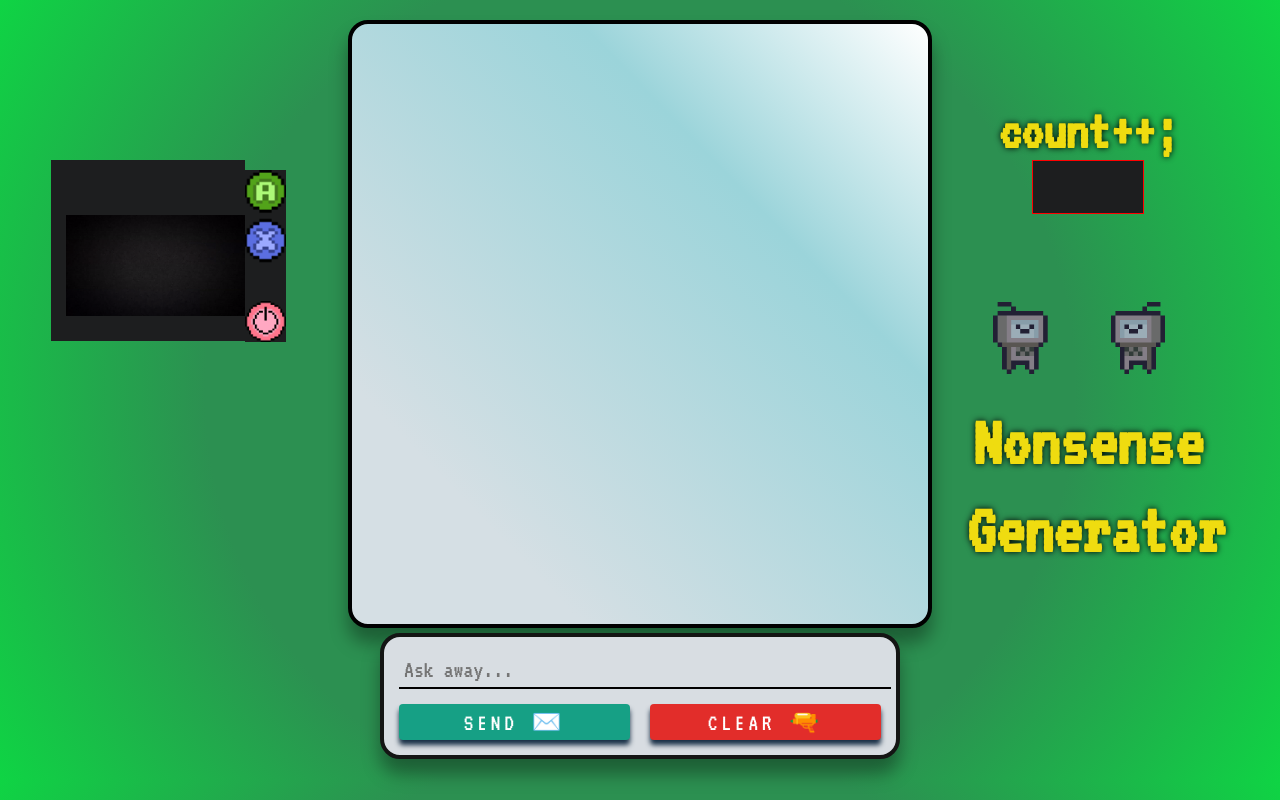
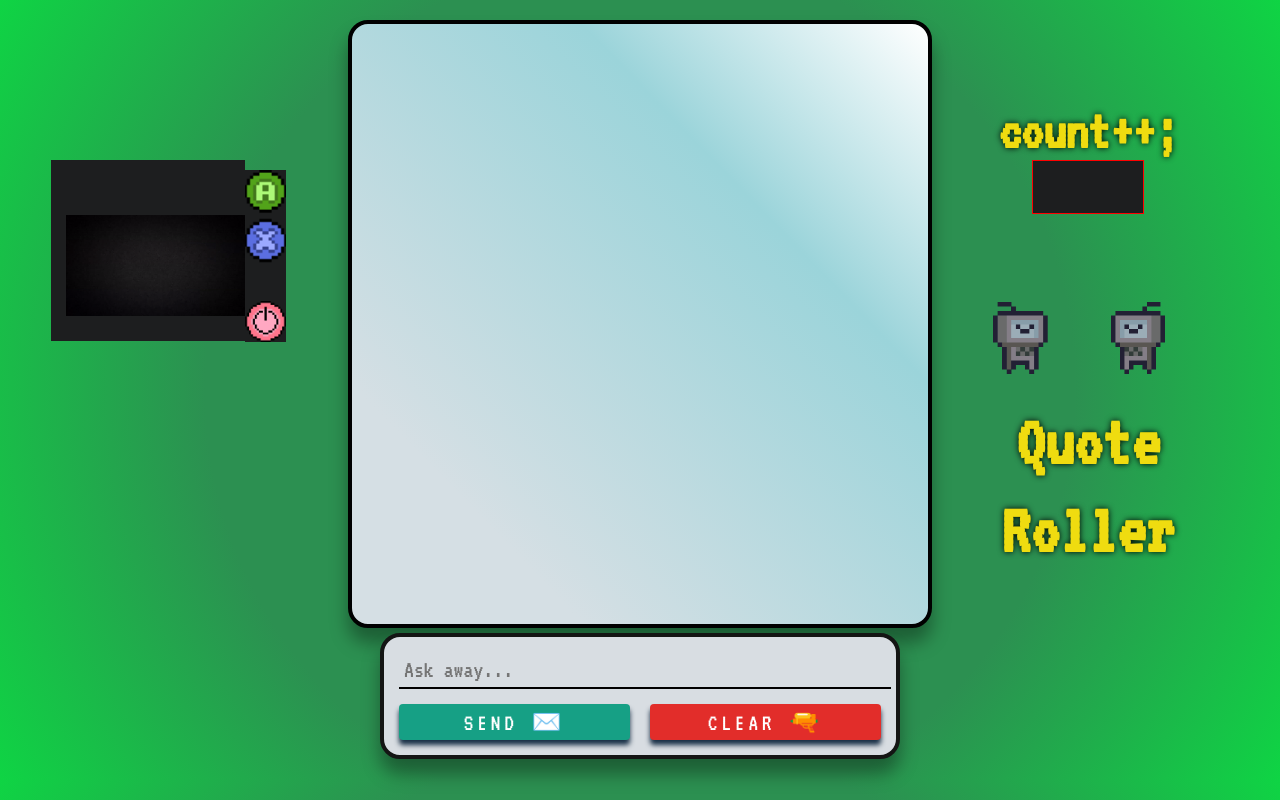
Before and after one commit to arod90/CHAT-APP, a plain HTML site: page client/index.html in a window 1280 px wide. Drawn offline with nearby package versions, Linux system fonts and the light colour scheme; no server answers.

```diff
--- a/client/index.html
+++ b/client/index.html
@@ -11,7 +11,7 @@
   crossorigin="anonymous"></script>
   <meta name="viewport" content="width=device-width, initial-scale=1.0">
   <title>
-    -Nonsense Generator-
+    -Quote Roller-
   </title>
 </head>
 <body>
@@ -44,8 +44,8 @@
           <img class="robogif flip" src="./images/trimrobo.gif"></img><img class="robogif1" src="./images/robot.gif"/>
         </div>
         <div class="titlecont">
-          <h1 class="title1">Nonsense</h1>
-          <h1 class="title2">Generator</h1>
+          <h1 class="title1">Quote</h1>
+          <h1 class="title2">Roller</h1>
         </div>
       <!-- <h1>-Nonsense Generator-</h1> -->
       </div>
```
